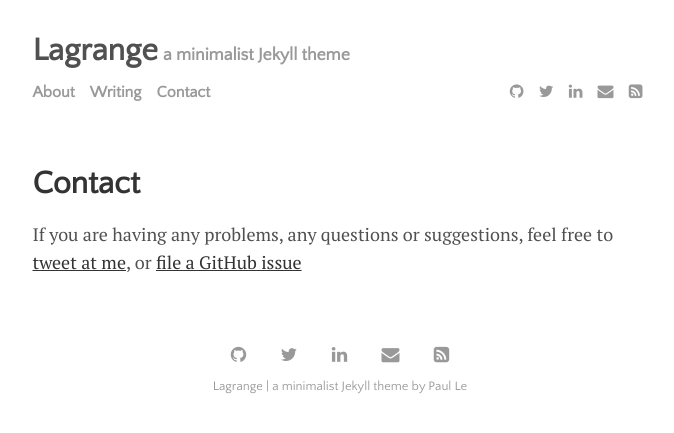
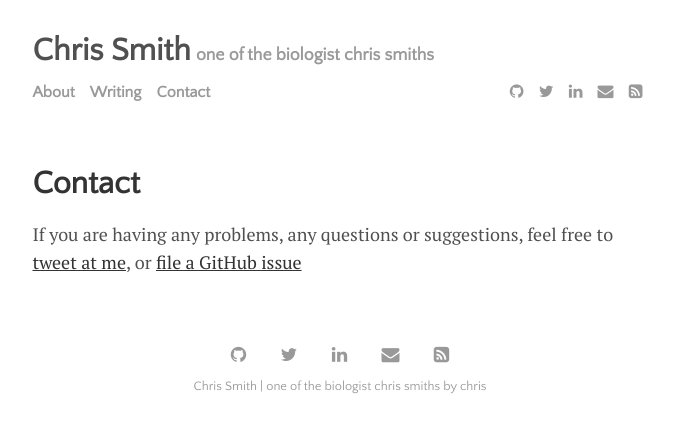
Before and after one commit to chriscrsmith/chriscrsmith.github.io, a Jekyll site: the page built from menu/contact.md, in a window 1280 px wide. Shown: the top 433 px of the page, without its empty margins (300-974 px from the left). Built offline with Jekyll 4.4.1, drawn with Linux system fonts in a browser that asks for light colours.

Commit message:
Update _config.yml

```diff
--- a/_config.yml
+++ b/_config.yml
@@ -20,9 +20,9 @@
 plugins:             [jekyll-paginate, jekyll-sitemap, jekyll-feed, jekyll-seo-tag]
 
 # Customise atom feed settings (this is where Jekyll-Feed gets configuration information)
-title:		           'Lagrange'
-description:	       'a minimalist Jekyll theme'
-author:              'Paul Le'
+title:		           'Chris Smith'
+description:	       'one of the biologist chris smiths'
+author:              'chris'
 
 # RSS 2.0 can be used instead of Atom by uncommenting following two lines
 #feed:
```
